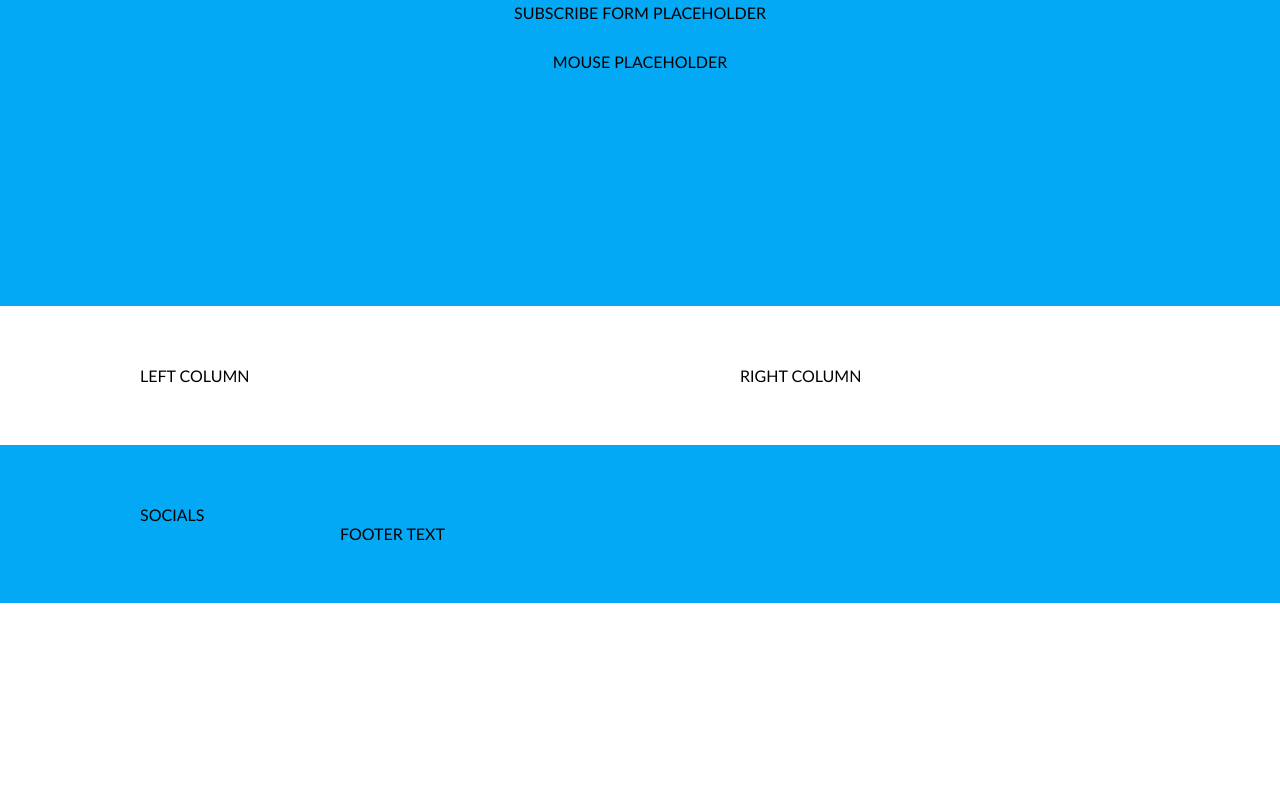
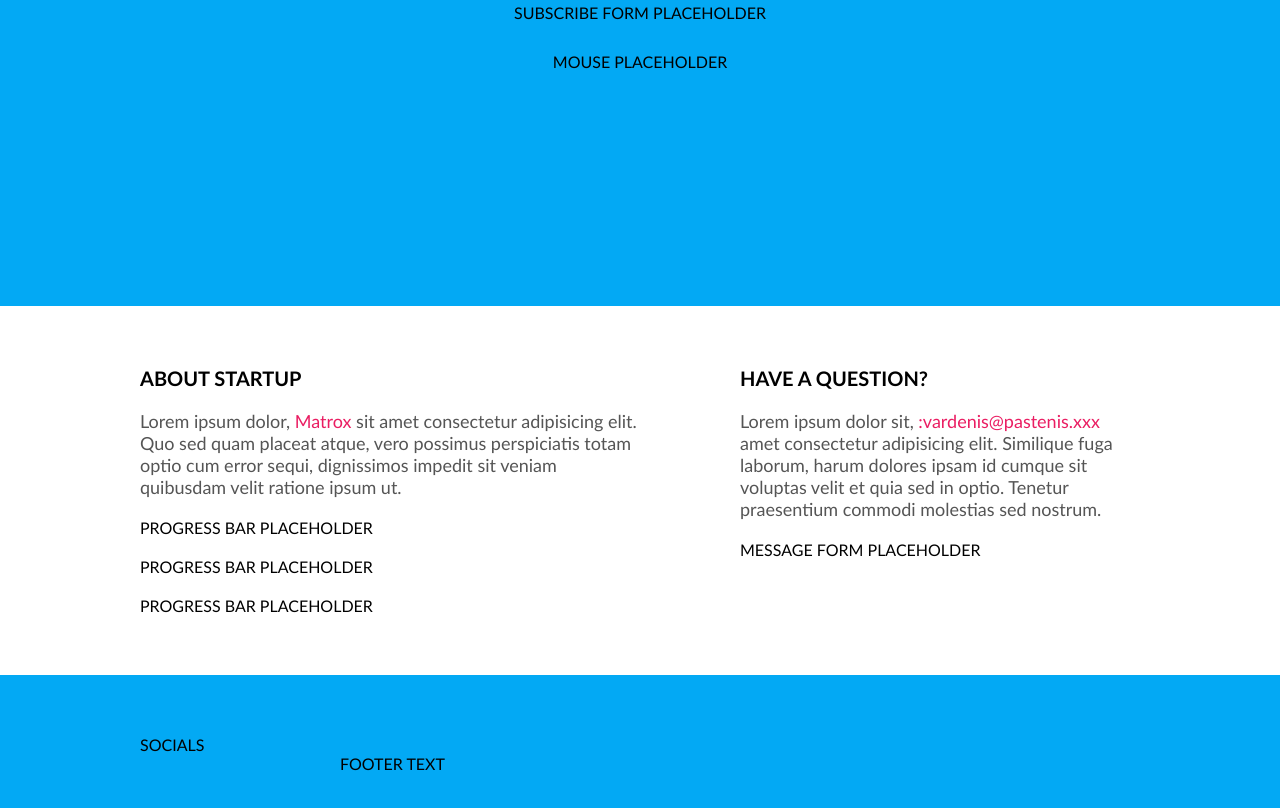
Before and after one commit to Dirigentas/4_coming_soon, a website: page index.html in a window 1280 px wide. Shown: the part 494-1302 px from the top of the page. Before the commit the page ends 1097 px from the top, so only its background shows below. Drawn offline with Linux system fonts and the light colour scheme.

Commit message:
main content #7

```diff
--- a/css/pages/home.css
+++ b/css/pages/home.css
@@ -26,5 +26,22 @@
 
 .left-column,
 .right-column {
-
+    display: flex;
+    flex-direction: column;
+    gap: 20px;
 }
+.section-title {
+    text-transform: uppercase;
+    font-size: 20px;
+}
+.section-description {
+    font-size: 18px;
+    color: #555;
+}
+.section-description > a {
+    color: var(--antrinė-spalva);
+    text-decoration: none;
+}
+.section-description > a:hover {
+    text-decoration: underline;
+}
--- a/index.html
+++ b/index.html
@@ -36,10 +36,16 @@
         <section class = "container">
             <div class = "main-content row">
                 <div class = "left-column">
-                    LEFT COLUMN
+                    <h2 class= "section-title">about startup</h2>
+                    <p class= "section-description">Lorem ipsum dolor, <a href="#">Matrox</a> sit amet consectetur adipisicing elit. Quo sed quam placeat atque, vero possimus perspiciatis totam optio cum error sequi, dignissimos impedit sit veniam quibusdam velit ratione ipsum ut.</p>
+                    <div>PROGRESS BAR PLACEHOLDER</div>
+                    <div>PROGRESS BAR PLACEHOLDER</div>
+                    <div>PROGRESS BAR PLACEHOLDER</div>
                 </div>
                 <div class = "right-column">
-                    RIGHT COLUMN
+                    <h2 class= "section-title">have a question?</h2>
+                    <p class = "section-description">Lorem ipsum dolor sit, <a href="mailto::vardenis@pastenis.xxx">:vardenis@pastenis.xxx</a> amet consectetur adipisicing elit. Similique fuga laborum, harum dolores ipsam id cumque sit voluptas velit et quia sed in optio. Tenetur praesentium commodi molestias sed nostrum.</p>
+                    <form>MESSAGE FORM PLACEHOLDER</form>
                 </div>
             </div>
         </section>
```
